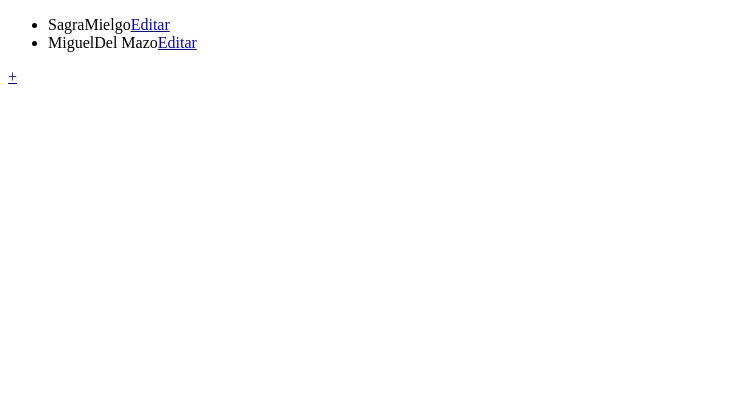
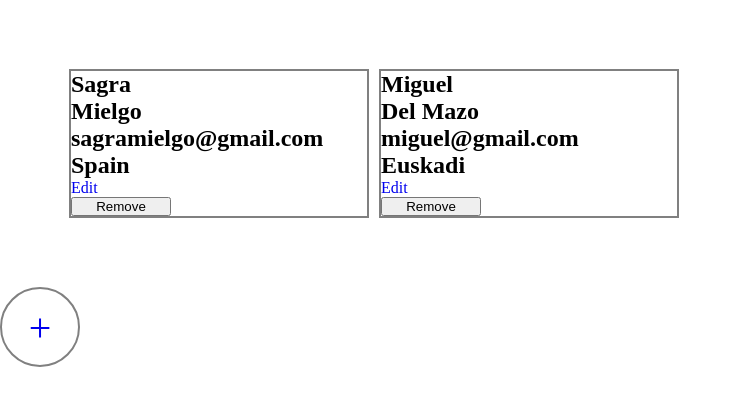
Before and after one commit to Sagramielgo/client-agenda, a React (Create React App) app: page /#/ in a window 1280 px wide. Shown: the top 406 px of the page, without its empty margins (0-742 px from the left). Built offline with nearby package versions, Linux system fonts and the light colour scheme; what country-list would draw is missing.

Commit message:
create remove function and basic styles

```diff
--- a/src/components/App.js
+++ b/src/components/App.js
@@ -25,6 +25,12 @@ function App() {
     setClients(newClients);
   };
 
+  //test remove function
+  const removeClient = (clientId) => {
+    const newClients = clientsService.remove(clients, clientId);
+    setClients(newClients);
+  };
+
   const renderClientDetail = (props) => {
     const clientId = props.match.params.clientId;
     const client = clientsService.get(clients, clientId);
@@ -34,7 +40,7 @@ function App() {
   return (
     <Switch>
       <Route exact path="/">
-        <ClientList clients={clients} />
+        <ClientList clients={clients} removeClient={removeClient} />
         <ClientNew />
       </Route>
       <Route path="/detail/new">
--- a/src/components/ClientDetail.js
+++ b/src/components/ClientDetail.js
@@ -6,33 +6,75 @@ console.log(countryList.getNameList());
 function ClientDetail(props) {
   const [name, setName] = useState(props.client?.name || '');
   const [lastName, setLastName] = useState(props.client?.lastName || '');
+  const [email, setEmail] = useState(props.client?.email || '');
+  const [country, setCountry] = useState(props.client?.country || '');
 
   const handleSubmit = (ev) => {
     ev.preventDefault();
     if (props.isEdit) {
-      props.setClient(props.client.id, { name: name, lastName: lastName });
+      props.setClient(props.client.id, {
+        name: name,
+        lastName: lastName,
+        email: email,
+        country: country,
+      });
     } else {
-      props.createClient({ name: name, lastName: lastName });
+      props.createClient({
+        name: name,
+        lastName: lastName,
+        email: email,
+        country: country,
+      });
     }
-    window.history.back();
+    window.history.back(); //Back to home page
   };
 
   return (
-    <form onSubmit={handleSubmit}>
-      <label>First name:</label>
+    <main className="formContainer">
+      <form className="form" onSubmit={handleSubmit}>
+        <label className="form__label" htmlFor="name">
+          First name:
+        </label>
         <input
+          className="form__input"
           type="text"
+          name="name"
           value={name}
+          required
           onChange={(ev) => setName(ev.target.value)}
         />
-      <label>Last name:</label>
+        <label className="form__label">Last name:</label>
         <input
+          className="form__input"
           type="text"
           value={lastName}
+          required
           onChange={(ev) => setLastName(ev.target.value)}
         />
-      <input type="submit" value={props.isEdit ? 'Editar' : 'Añadir'} />
+        <label className="form__label">Email:</label>
+        <input
+          className="form__input"
+          type="text"
+          value={email}
+          pattern="^[a-zA-Z0-9.!#$%&’*+/=?^_`{|}~-]+@[a-zA-Z0-9-]+(?:\.[a-zA-Z0-9-]+)*$"
+          required
+          onChange={(ev) => setEmail(ev.target.value)}
+        />
+        <label className="form__label">Country:</label>
+        <input
+          className="form__input"
+          type="text"
+          value={country}
+          required
+          onChange={(ev) => setCountry(ev.target.value)}
+        />
+        <input
+          className="form__submit"
+          type="submit"
+          value={props.isEdit ? 'Edit' : 'Create'}
+        />
       </form>
+    </main>
   );
 }
 
--- a/src/components/ClientList.js
+++ b/src/components/ClientList.js
@@ -3,16 +3,27 @@ import ClientNew from './ClientNew';
 
 function ClientList(props) {
   const renderClientList = () => {
-    return <ul>{renderClientsItems()}</ul>;
+    return <ul className="clientList">{renderClientsItems()}</ul>;
+  };
+
+  const handleRemove = (ev) => {
+    props.removeClient(ev.currentTarget);
   };
 
   const renderClientsItems = () => {
     return props.clients.map((client) => {
       return (
-        <li key={client.id}>
-          {client.name}
-          {client.lastName}
-          <Link to={`/detail/${client.id}`}>Editar</Link>
+        <li key={client.id} className="card">
+          <h2>{client.name}</h2>
+          <h2>{client.lastName}</h2>
+          <h2>{client.email}</h2>
+          <h2>{client.country}</h2>
+          <Link className="btn" to={`/detail/${client.id}`}>
+            Edit
+          </Link>
+          <button className="btn" onClick={handleRemove}>
+            Remove
+          </button>
         </li>
       );
     });
@@ -20,15 +31,17 @@ function ClientList(props) {
 
   const renderNewClient = () => {
     return (
-      <div>
-        <p>No hay clientes. Pulsa en el botón para crear uno</p>
+      <div className="listContainer">
+        <h1>There are no clients. Click on button to create a new one.</h1>
         <ClientNew />
       </div>
     );
   };
 
   return (
-    <div>{props.clients.length ? renderClientList() : renderNewClient()}</div>
+    <div className="listContainer">
+      {props.clients.length ? renderClientList() : renderNewClient()}
+    </div>
   );
 }
 
--- a/src/components/ClientNew.js
+++ b/src/components/ClientNew.js
@@ -1,7 +1,12 @@
 import { Link } from 'react-router-dom';
+import '../styles/App.scss';
 
 function ClientNew() {
-  return <Link to="/detail/new">+</Link>;
+  return (
+    <div className="btnNew">
+      <Link to="/detail/new">+</Link>
+    </div>
+  );
 }
 
 export default ClientNew;
--- a/src/services/clients.js
+++ b/src/services/clients.js
@@ -1,4 +1,5 @@
-import { v4 as uuidv4 } from 'uuid';
+import { getDefaultNormalizer } from '@testing-library/dom';
+import { v4 as uuidv4 } from 'uuid'; //create random id
 
 const getAll = () => {
   return [
@@ -6,11 +7,15 @@ const getAll = () => {
       id: '123',
       name: 'Sagra',
       lastName: 'Mielgo',
+      email: 'sagramielgo@gmail.com',
+      country: 'Spain',
     },
     {
       id: '456',
       name: 'Miguel',
       lastName: 'Del Mazo',
+      email: 'miguel@gmail.com',
+      country: 'Euskadi',
     },
   ];
 };
@@ -25,7 +30,6 @@ const create = (clients, client) => {
   const newClient = { ...client };
   newClient.id = uuidv4();
   newClients.push(newClient);
-  console.log(newClients);
   return newClients;
 };
 
@@ -34,10 +38,18 @@ const set = (clients, clientId, client) => {
   const foundClient = newClients.find((client) => client.id === clientId);
   foundClient.name = client.name;
   foundClient.lastName = client.lastName;
+  foundClient.email = client.email;
+  foundClient.country = client.country;
   return newClients;
 };
 
-const remove = (clients, clientId) => {};
+const remove = (clients, clientId) => {
+  //test function remove
+  const newClients = [...clients];
+  const foundClient = newClients.find((client) => client.id === clientId);
+  newClients.splice(foundClient);
+  return newClients;
+};
 
 const objectToExport = {
   getAll,
--- a/src/styles/App.scss
+++ b/src/styles/App.scss
@@ -0,0 +1,52 @@
+* {
+  margin: 0;
+  padding: 0;
+  box-sizing: border-box;
+  list-style: none;
+  text-decoration: none;
+}
+
+.btnNew {
+  display: flex;
+  justify-content: center;
+  align-items: center;
+  width: 80px;
+  height: 80px;
+  border: 2px solid grey;
+  border-radius: 50%;
+  font-size: 40px;
+}
+
+//clientList
+.listContainer {
+  margin: 5%;
+}
+.clientList {
+  display: flex;
+}
+.card {
+  width: 300px;
+  display: flex;
+  flex-direction: column;
+  border: 2px solid grey;
+  margin: 5px;
+}
+.btn {
+  width: 100px;
+}
+
+//ClientDetail
+.formContainer {
+  margin-top: 100px;
+  display: flex;
+  justify-content: center;
+  align-items: center;
+}
+.form {
+  display: flex;
+  flex-direction: column;
+  width: 400px;
+  &__input {
+    margin-bottom: 20px;
+  }
+}
```
Lines whose indentation alone changed are shown as unchanged.
